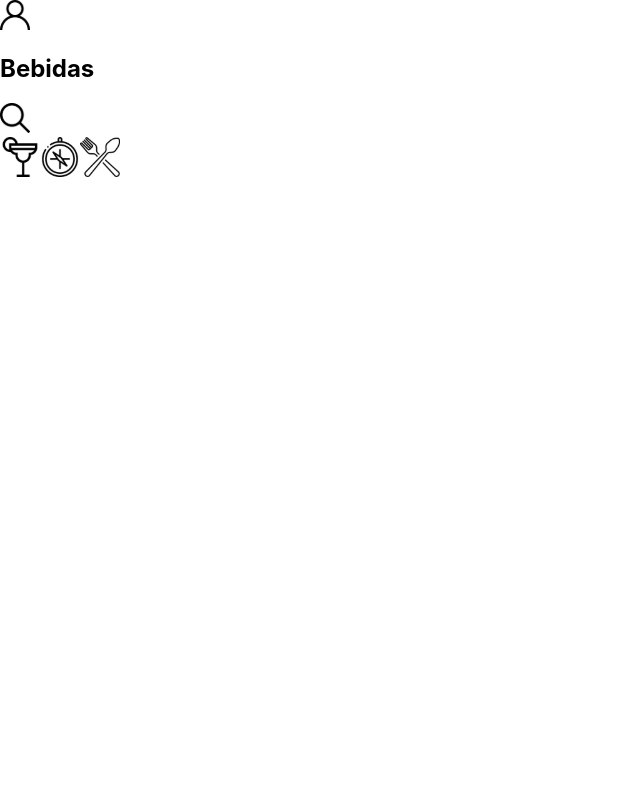
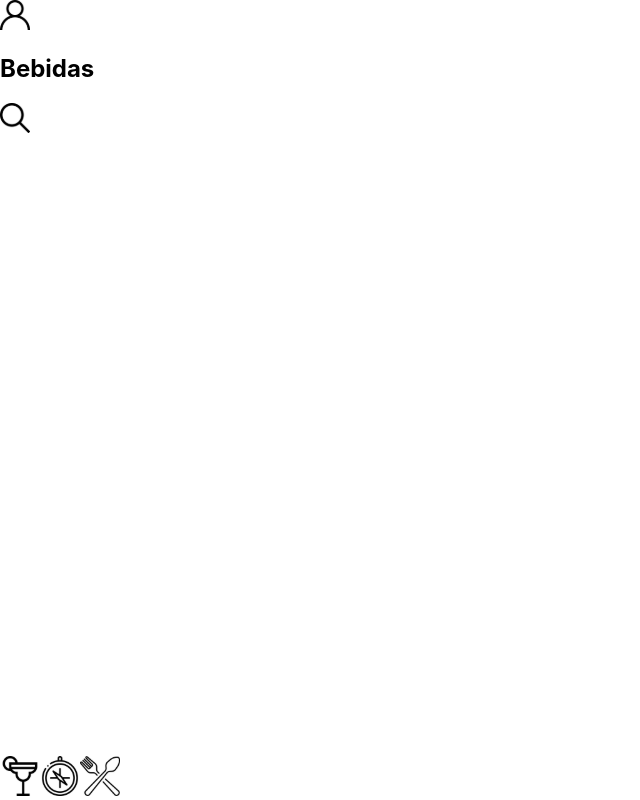
Before and after one commit to tryber/sd-05-recipes-app-7, a React (Create React App) app: page /bebidas in a window 1280 px wide. Shown: the whole page, without its empty margins (0-640 px from the left). Built offline with nearby package versions, Linux system fonts and the light colour scheme.

Commit message:
Added footer to pages

```diff
--- a/src/components/Footer/Footer.css
+++ b/src/components/Footer/Footer.css
@@ -1,3 +1,5 @@
 .footer {
-  position: static;
+  position: fixed;
+  bottom: 0;
+  left: 0;
 }
--- a/src/components/Footer/index.js
+++ b/src/components/Footer/index.js
@@ -8,7 +8,7 @@ import mealIcon from '../../images/mealIcon.svg';
 
 function Footer() {
   return (
-    <div className="footer" data-testid="footer">
+    <footer className="footer" data-testid="footer">
       <Link to="/bebidas">
         <input type="image" src={drinkIcon} alt="Drink Icon" data-testid="drinks-bottom-btn" />
       </Link>
@@ -18,7 +18,7 @@ function Footer() {
       <Link to="/comidas">
         <input type="image" src={mealIcon} alt="Meal icon" data-testid="food-bottom-btn" />
       </Link>
-    </div>
+    </footer>
   );
 }
 
--- a/src/pages/ExploreDrinks.js
+++ b/src/pages/ExploreDrinks.js
@@ -1,6 +1,12 @@
 import React from 'react';
 import SearchLessHeader from '../components/Header/SearchlessHeader';
+import Footer from '../components/Footer';
 
-const ExploreDrinks = () => <SearchLessHeader title={'Explorar Bebidas'} />;
+const ExploreDrinks = () => (
+  <div>
+    <SearchLessHeader title={'Explorar Bebidas'} />
+    <Footer />
+  </div>
+);
 
 export default ExploreDrinks;
--- a/src/pages/ExploreDrinksByIngredient.js
+++ b/src/pages/ExploreDrinksByIngredient.js
@@ -1,6 +1,12 @@
 import React from 'react';
 import SearchLessHeader from '../components/Header/SearchlessHeader';
+import Footer from '../components/Footer';
 
-const ExploreDrinksByIngredient = () => <SearchLessHeader title={'Explorar Ingredientes'} />;
+const ExploreDrinksByIngredient = () => (
+  <div>
+    <SearchLessHeader title={'Explorar Ingredientes'} />;
+    <Footer />
+  </div>
+);
 
 export default ExploreDrinksByIngredient;
--- a/src/pages/ExploreFoods.js
+++ b/src/pages/ExploreFoods.js
@@ -1,6 +1,12 @@
 import React from 'react';
 import SearchLessHeader from '../components/Header/SearchlessHeader';
+import Footer from '../components/Footer';
 
-const ExploreFoods = () => <SearchLessHeader title={'Explorar Comidas'} />;
+const ExploreFoods = () => (
+  <div>
+    <SearchLessHeader title={'Explorar Comidas'} />
+    <Footer />
+  </div>
+);
 
 export default ExploreFoods;
--- a/src/pages/ExploreFoodsByIngredient.js
+++ b/src/pages/ExploreFoodsByIngredient.js
@@ -1,6 +1,12 @@
 import React from 'react';
 import SearchLessHeader from '../components/Header/SearchlessHeader';
+import Footer from '../components/Footer';
 
-const ExploreFoodsByIngredient = () => <SearchLessHeader title={'Explorar Ingredientes'} />;
+const ExploreFoodsByIngredient = () => (
+  <div>
+    <SearchLessHeader title={'Explorar Ingredientes'} />
+    <Footer />
+  </div>
+);
 
 export default ExploreFoodsByIngredient;
--- a/src/pages/ExploreFoodsByLocal.js
+++ b/src/pages/ExploreFoodsByLocal.js
@@ -1,6 +1,12 @@
 import React from 'react';
 import Header from '../components/Header/Header';
+import Footer from '../components/Footer';
 
-const ExploreFoodsByLocal = () => <Header title={'Explorar Origem'} />;
+const ExploreFoodsByLocal = () => (
+  <div>
+    <Header title={'Explorar Origem'} />;
+    <Footer />
+  </div>
+);
 
 export default ExploreFoodsByLocal;
--- a/src/pages/Foods.js
+++ b/src/pages/Foods.js
@@ -12,7 +12,7 @@ const Foods = () => {
     fetchFoods().then((data) => {
       setFoods(data);
       setLoading(false);
-    })
+    });
   }, []);
 
   return loading ? (
```
